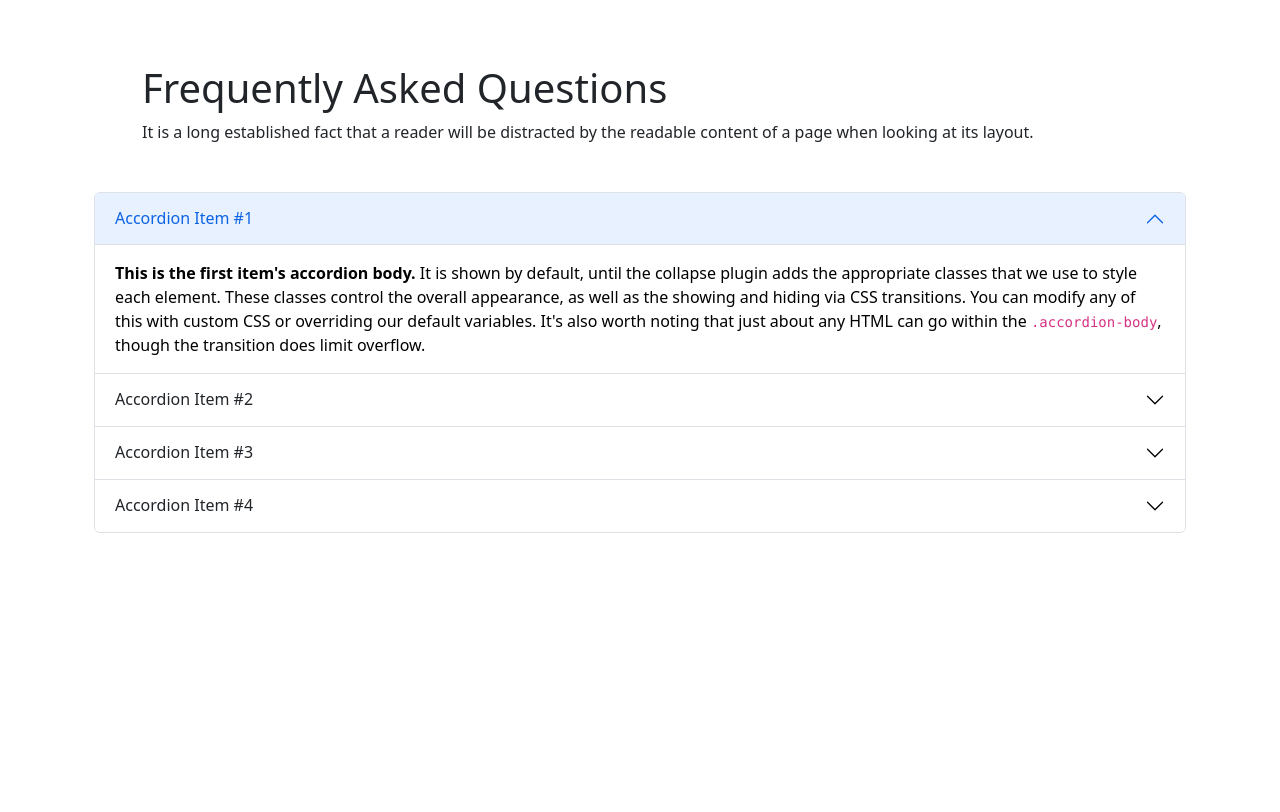
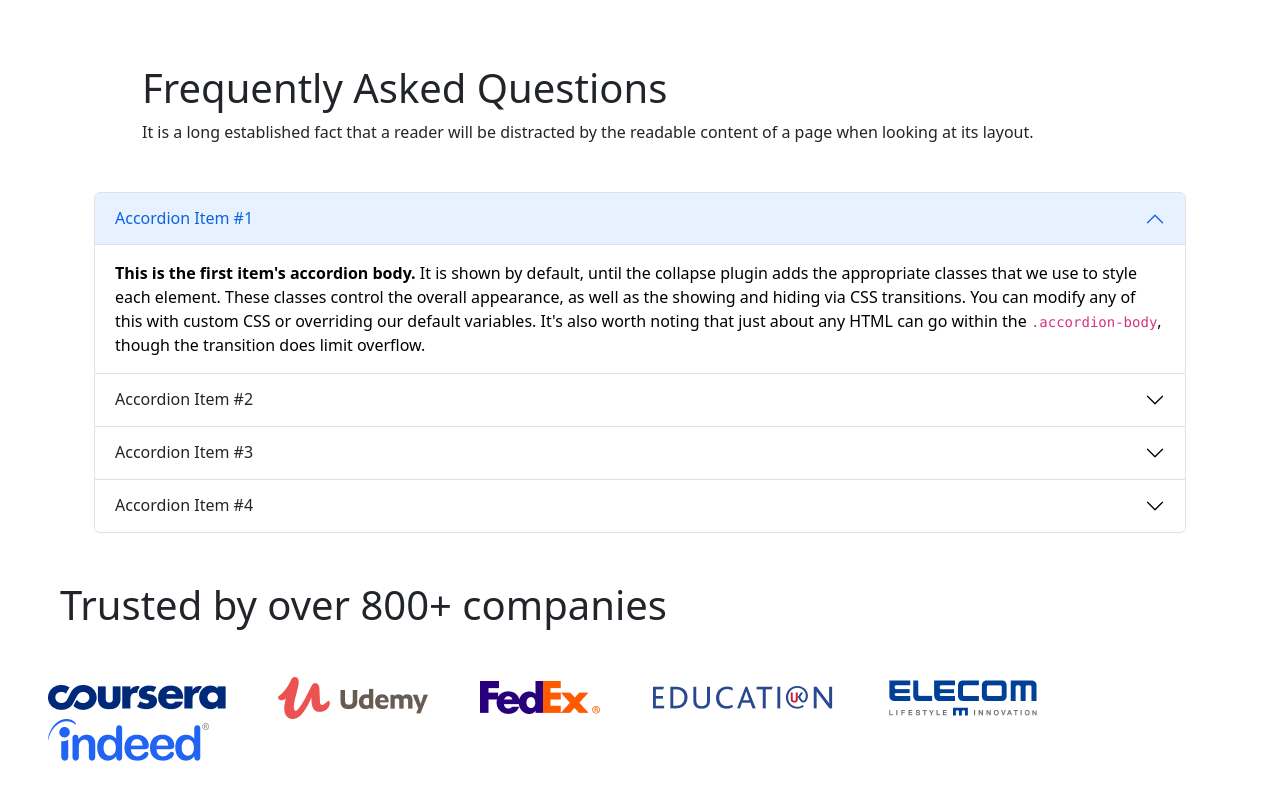
Before and after one commit to Nasif-Hasan/Learn-With-Tech, a plain HTML site: page index.html in a window 1280 px wide. Shown: the part 1939-2751 px from the top of the page. Before the commit the page ends 2472 px from the top, so only its background shows below. Drawn offline with nearby package versions, Linux system fonts and the light colour scheme.

Commit message:
Company Part

```diff
--- a/index.html
+++ b/index.html
@@ -40,6 +40,7 @@
         </nav>
     </section>
 
+    <main>
       <!-- Top Carousel Part  -->
     <section class="container">
       <div id="carouselExampleCaptions" class="container rounded carousel slide" data-bs-ride="false">
@@ -244,7 +245,7 @@
   </section>
 
   <!-- Ask Questions Accordions -->
-    <section class="container">
+  <section class="container mb-5">
 
     <div class="container m-5 pt-5">
       <h1 class="">Frequently Asked Questions</h1>
@@ -311,11 +312,25 @@
           </div>
         </div>
 
-
       </div>
 
     </div>
   </section>
+
+  <!-- Trusted Companies Part  -->
+  <section class="">
+    <h1 class="container m-5">Trusted by over 800+ companies</h1>
+    <div class="m-4 mb-5 pb-5 ">
+      <img class="px-4" src="images/company/company-1.png" alt="">
+      <img class="px-4" src="images/company/company-2.png" alt="">
+      <img class="px-4" src="images/company/company-3.png" alt="">
+      <img class="px-4" src="images/company/company-4.png" alt="">
+      <img class="px-4" src="images/company/company-5.png" alt="">
+      <img class="px-4" src="images/company/company-6.png" alt="">
+    </div>
+
+  </section>
+    </main>
 
 
 
--- a/style.css
+++ b/style.css
@@ -21,7 +21,3 @@
     background: #000;
     opacity: 0.7;
 }
-
-.reg-b{
-    col;
-}
```
Lines whose indentation alone changed are shown as unchanged.
